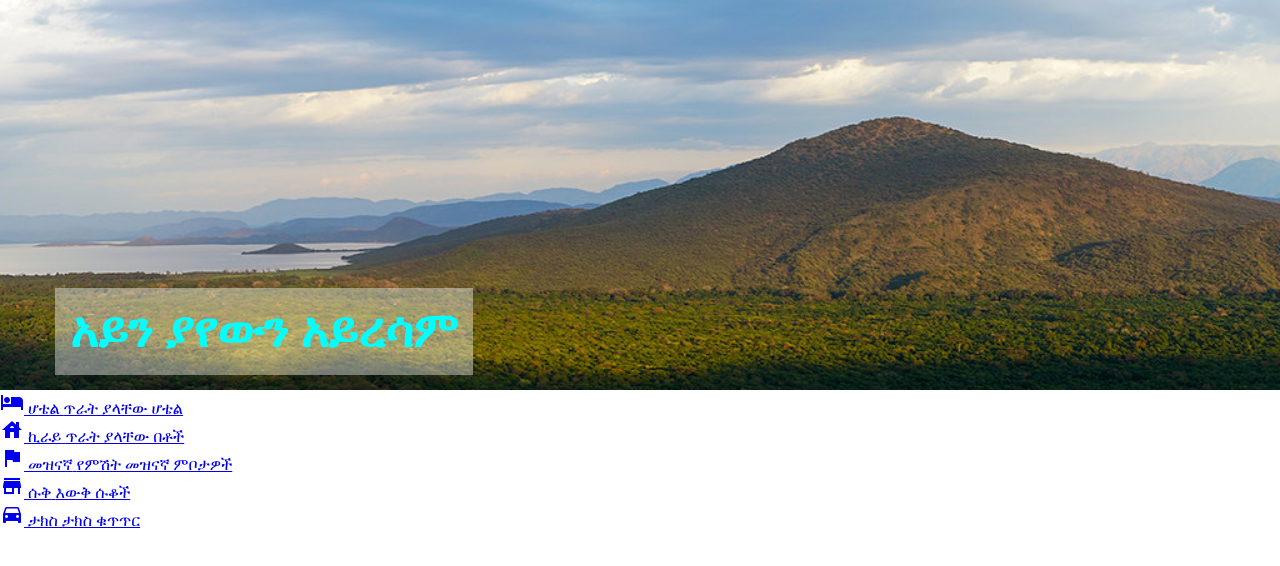
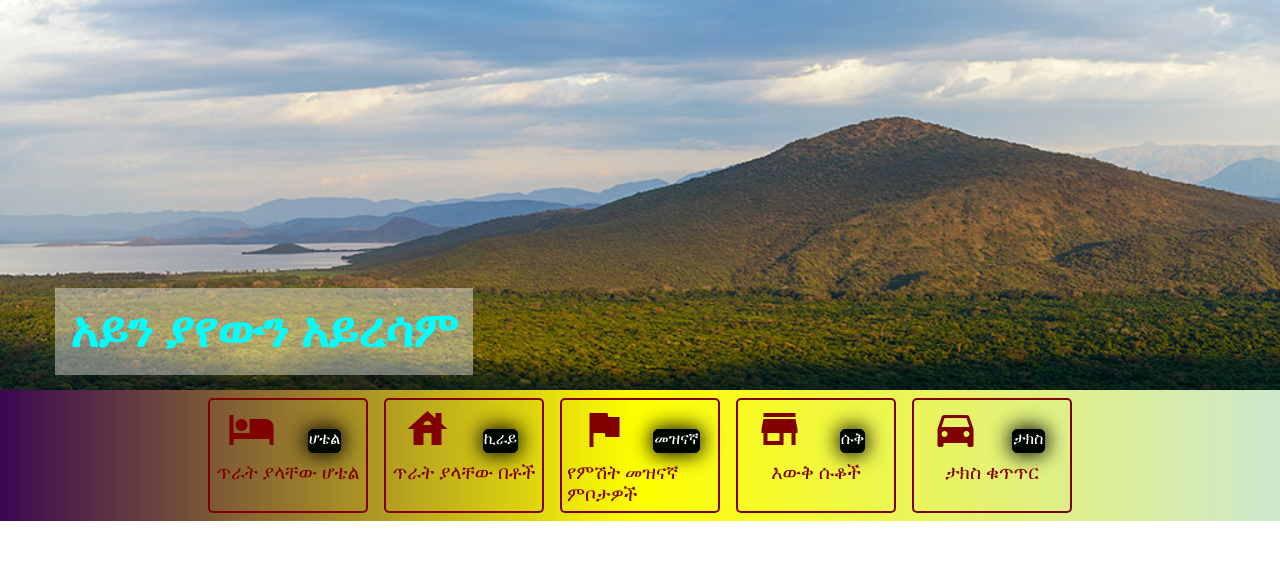
Before and after one commit to Match-Tech-Tamirat/Ethiopiaweb-Web-Arbaminch, a plain HTML site: page index.html in a window 1280 px wide. Shown: the part 162-728 px from the top of the page. Drawn offline with Linux system fonts and the light colour scheme; a web font is replaced by a local one.

Commit message:
Add styles for main body middle container time section. This commit includes styles for the middle container time section, including gradients, links, icons, and other elements.

```diff
--- a/CSS/style.css
+++ b/CSS/style.css
@@ -15,6 +15,7 @@
 * {
   margin: 0;
   padding: 0;
+
   box-sizing: border-box;
   font-family: NotoSansEthiopic;
 }
@@ -114,7 +115,7 @@
 
 /*---------------navigation and logo end-------*/
 
-/*------------- mani body top container text and image start -------*/
+/*------------- main body top container text and image start -------*/
 
 .main-body {
   width: 100%;
@@ -147,4 +148,73 @@
   color: #00ffff;
 }
 
-/*------------- mani body top container text and image end -------*/
+/*------------- main body top container text and image end -------*/
+
+
+/*------------- main body middle container time START -------*/
+.main-body__middle-container {
+  height: auto;
+  background: linear-gradient(to left, rgb(206, 232, 206), yellow, rgb(60, 6, 81)) 30%;
+  display: flex;
+  justify-content: center;
+  align-items: center;
+
+}
+
+.middle-second-section {
+  display: flex;
+}
+
+.middle-second-section a {
+  height: auto;
+  width: 20vh;
+  border: var(--primary-accent-color) solid 2px;
+  border-radius: 5px;
+  margin: 0.5rem;
+  padding: 5px;
+  color: var(--primary-accent-color);
+  text-decoration: none;
+  transition: border 0.3s ease;
+}
+
+
+.middle-second-section a:hover {
+  box-shadow: 0 0 20px 3px #e909de;
+  border-width: 4px;
+  color: #ffffff;
+  border: none;
+  background-color: #01013687;
+}
+
+.main-body__middle-item-container {
+  display: grid;
+  justify-items: center;
+  grid-template-columns: 1fr 1fr;
+  grid-template-rows: auto;
+  grid-template-areas: "icon-title large-title""small-title small-title";
+}
+
+
+.middle-second-section a i {
+  font-size: 3rem;
+  grid-area: icon-title;
+}
+
+.middle-second-section-top-span {
+  grid-area: large-title;
+  font-size: 1rem;
+  margin-top: 1.5rem;
+  color: rgb(255, 255, 255);
+  border: #000600 solid 1px;
+  background-color: #000600;
+  border-radius: 5px;
+  box-shadow: 0 0 20px 2px black;
+}
+
+.middle-second-section-button-span {
+  grid-area: small-title;
+  font-size: 1.2rem;
+  margin-top: 0.6rem;
+}
+
+/*------------- main body middle container time END -------*/
```
